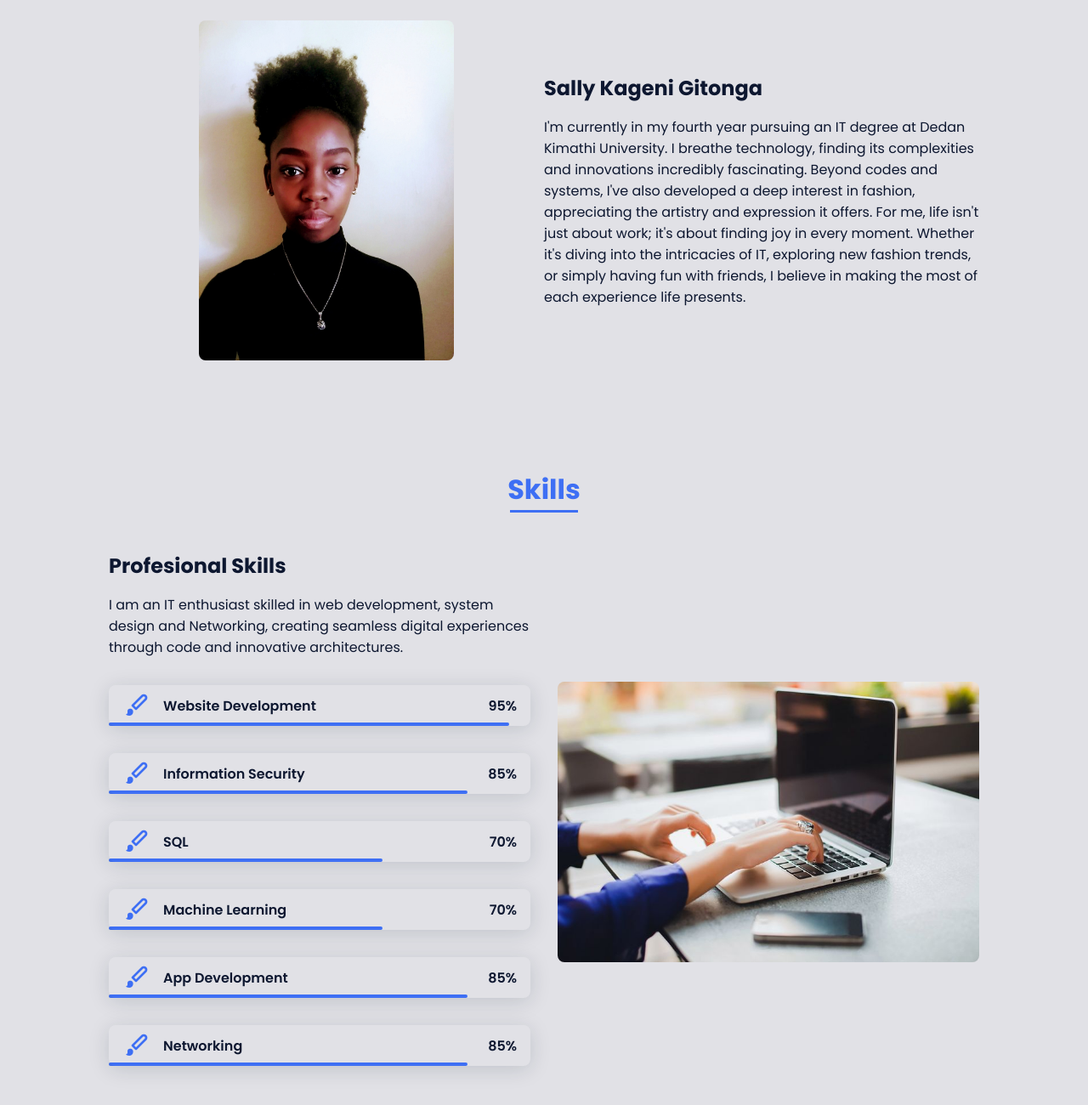
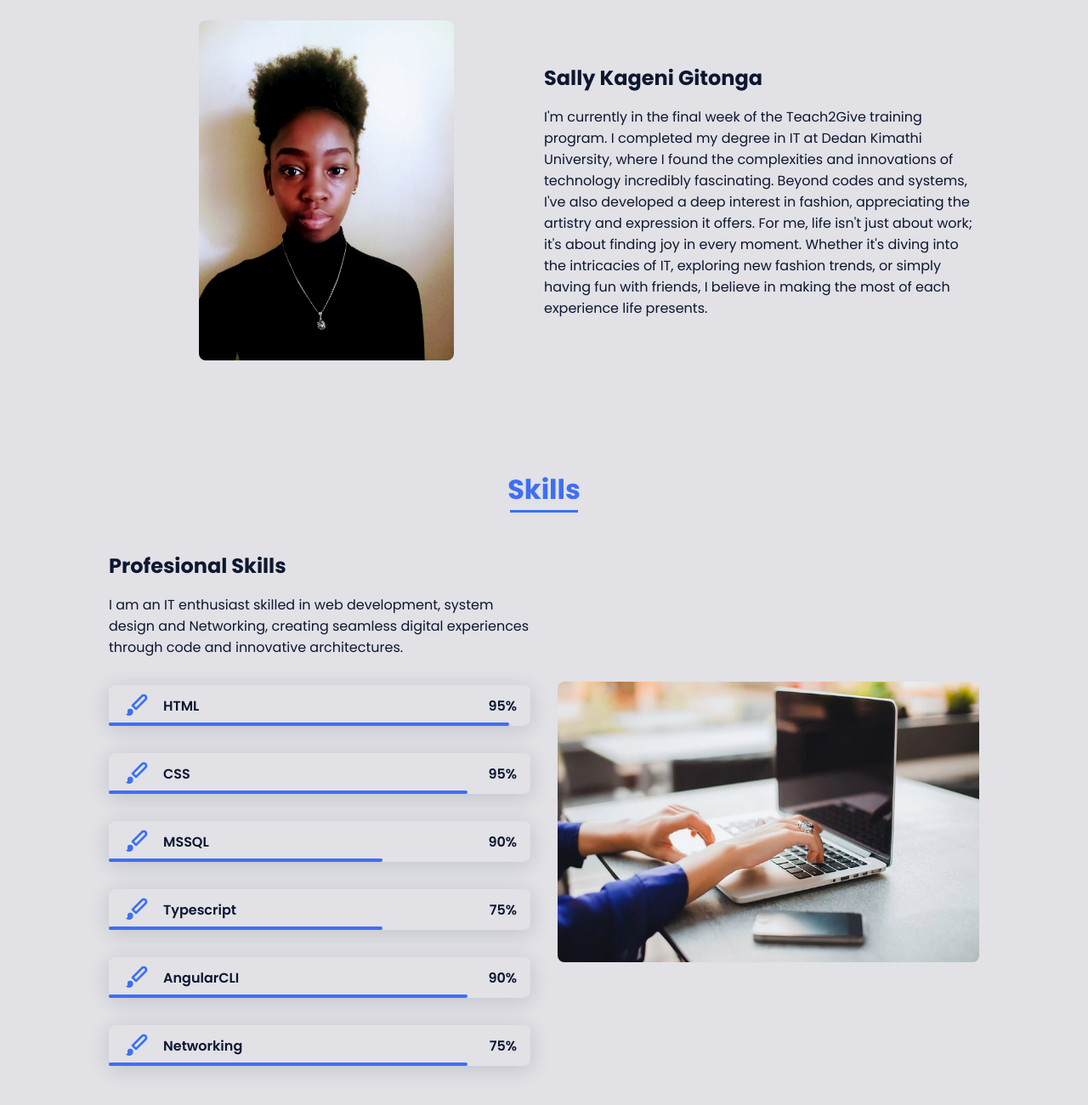
Before and after one commit to KageniSally/MyPortfolio, a plain HTML site: page index.html in a window 1280 px wide. Shown: the part 720-2020 px from the top of the page at 85% size. Drawn offline with nearby package versions, Linux system fonts and the light colour scheme; a script that the page names is missing; files whose address does not match are found by name.

Commit message:
Update index.html

```diff
--- a/index.html
+++ b/index.html
@@ -48,7 +48,7 @@
         <section class="home bd-grid" id="home">
             <div class="home__data">
                 <h1 class="home__title">Hello,<br>I'm <span class="home__title-color"><i>Sally Kageni Gitonga</i></span>
-                    <br />IT Enthusiast
+                    <br />  Junior Full Stack Web Developer
                 </h1>
                 <h1 class="home__title-color"></h1>
 
@@ -73,13 +73,13 @@
 
                 <div>
                     <h2 class="about__subtitle">Sally Kageni Gitonga</h2>
-                    <p class="about__text">I'm currently in my fourth year pursuing an IT degree at
-                        Dedan Kimathi University. I breathe technology, finding its complexities and innovations
-                        incredibly fascinating. Beyond codes and systems, I've also developed a deep interest in
-                        fashion, appreciating the artistry and expression it offers. For me, life isn't just about work;
-                        it's about finding joy in every moment. Whether it's diving into the intricacies of IT,
-                        exploring new fashion trends, or simply having fun with friends,
-                        I believe in making the most of each experience life presents.
+                    <p class="about__text">
+                              I'm currently in the final week of the Teach2Give training program.
+I completed my degree in IT at Dedan Kimathi University, where I found the complexities and innovations of technology incredibly fascinating.
+                        Beyond codes and systems, I've also developed a deep interest in fashion, appreciating the artistry and expression it offers.
+                        For me, life isn't just about work; it's about finding joy in every moment. Whether it's diving into the intricacies of IT, exploring new fashion trends, or simply having fun with friends, I believe in making the most of each experience life presents.
+
+
                     </p>
                 </div>
             </div>
@@ -98,7 +98,7 @@
                     <div class="skills__data">
                         <div class="skills__names">
                             <i class='bx bxs-paint skills__icon'></i>
-                            <span class="skills__name">Website Development</span>
+                            <span class="skills__name">HTML</span>
                         </div>
                         <div class="skills__bar skills__html">
 
@@ -110,49 +110,49 @@
                     <div class="skills__data">
                         <div class="skills__names">
                             <i class='bx bxs-paint skills__icon'></i>
-                            <span class="skills__name">Information Security</span>
+                            <span class="skills__name">CSS</span>
                         </div>
                         <div class="skills__bar skills__css">
 
                         </div>
                         <div>
-                            <span class="skills__percentage">85%</span>
+                            <span class="skills__percentage">95%</span>
                         </div>
                     </div>
                     <div class="skills__data">
                         <div class="skills__names">
                             <i class='bx bxs-paint skills__icon'></i>
-                            <span class="skills__name">SQL</span>
+                            <span class="skills__name">MSSQL</span>
                         </div>
                         <div class="skills__bar skills__js">
 
                         </div>
                         <div>
-                            <span class="skills__percentage">70%</span>
+                            <span class="skills__percentage">90%</span>
                         </div>
                     </div>
                     <div class="skills__data">
                         <div class="skills__names">
                             <i class='bx bxs-paint skills__icon'></i>
-                            <span class="skills__name">Machine Learning</span>
+                            <span class="skills__name">Typescript</span>
                         </div>
                         <div class="skills__bar skills__js">
 
                         </div>
                         <div>
-                            <span class="skills__percentage">70%</span>
+                            <span class="skills__percentage">75%</span>
                         </div>
                     </div>
                     <div class="skills__data">
                         <div class="skills__names">
                             <i class='bx bxs-paint skills__icon'></i>
-                            <span class="skills__name">App Development</span>
+                            <span class="skills__name">AngularCLI</span>
                         </div>
                         <div class="skills__bar skills__ux">
 
                         </div>
                         <div>
-                            <span class="skills__percentage">85%</span>
+                            <span class="skills__percentage">90%</span>
                         </div>
                     </div>
                     <div class="skills__data">
@@ -164,7 +164,7 @@
 
                         </div>
                         <div>
-                            <span class="skills__percentage">85%</span>
+                            <span class="skills__percentage">75%</span>
                         </div>
                     </div>
                 </div>
@@ -206,19 +206,16 @@
                     <!-- Card Content -->
                     <h4 style="text-align: center;" class="card__title"><a href="https://dkut.ac.ke"
                             class="card__link">Dedan Kimathi University of Technology</a></h4>
-                    <h5 class="card__date">November 2020 - Current</h5>
+                    <h5 class="card__date">November 2020 - April 2024</h5>
                     <div class="card__info">
                         <p class="card__category">Software Development</p>
                         <ul class="card__list">
                             <li>Software design</li>
                             <li>Software development</li>
-                            <li>Software Testing</li>
-                            <li>Software Maintenance</li>
                         </ul>
                         <p class="card__category">Networking</p>
                         <ul class="card__list">
                             <li>Networking Essentials</li>
-                            <li>Cyber security</li>
                             <li>Network Administration</li>
                         </ul>
                     </div>
@@ -240,7 +237,6 @@
                         <p class="card__category">Networking</p>
                         <ul class="card__list">
                             <li>Networking Essentials</li>
-                            <li>Cyber security</li>
                             <li>Network Administration</li>
                         </ul>
                     </div>
```
